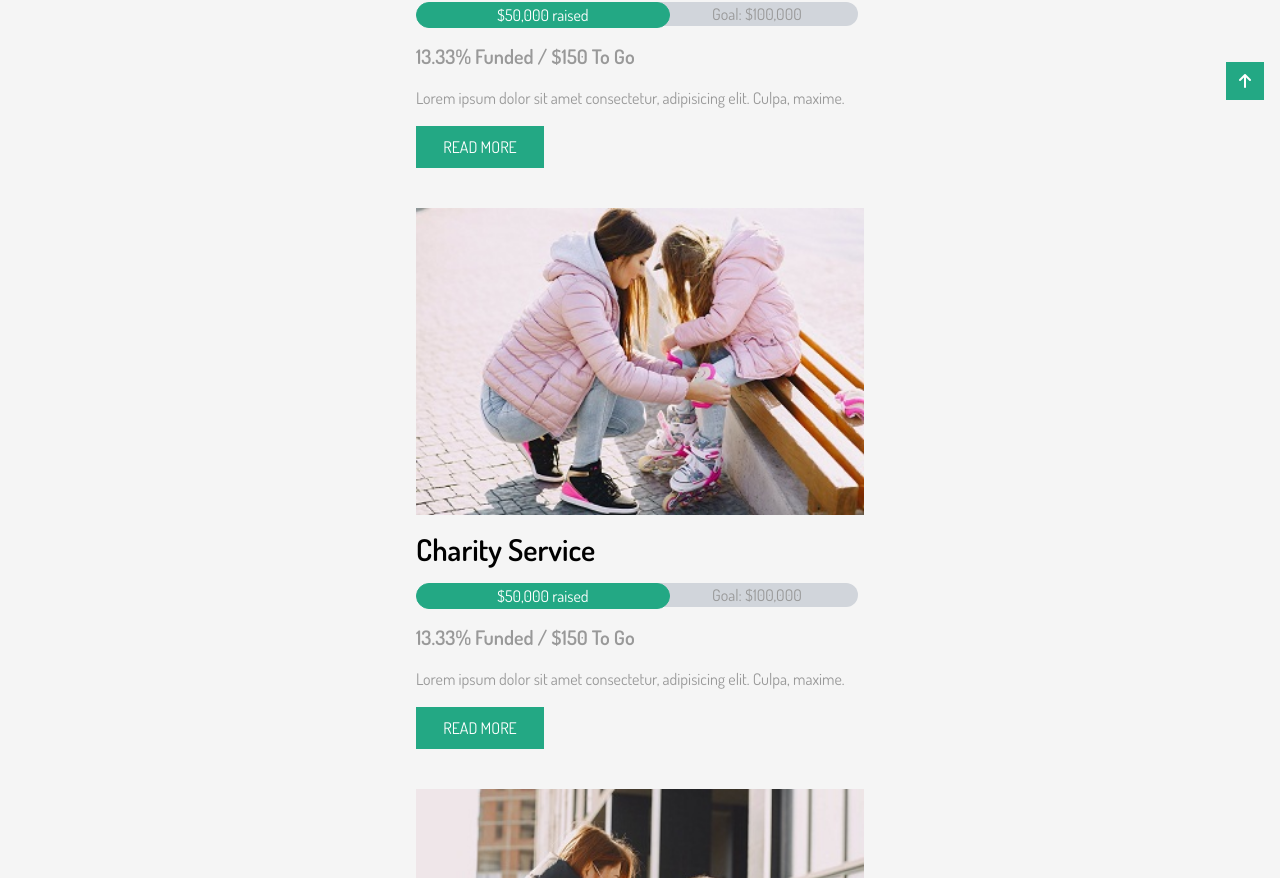
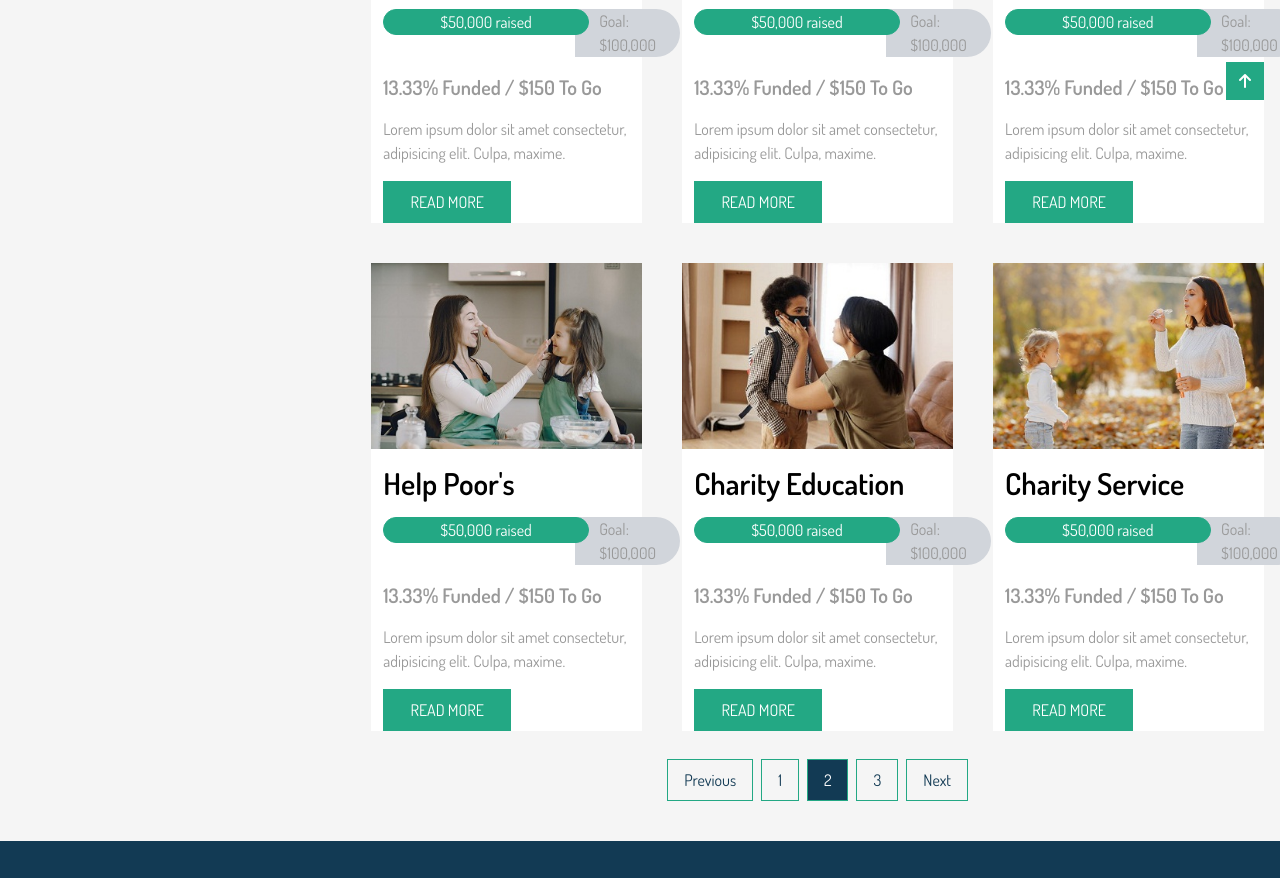
Before and after one commit to WarFreak-ATCS/Santiago-Juanillo-Orolfo-Kiran-Project, a website: page dist/causes.html in a window 1280 px wide. Shown: the part 685-1563 px from the top of the page. Drawn offline with nearby package versions, Linux system fonts and the light colour scheme.

Commit message:
FINAL NA TALAGA FR

```diff
--- a/src/input.css
+++ b/src/input.css
@@ -136,13 +136,13 @@
 
     /* banner */
     .about {
-        @apply py-10 bg-church h-[17rem]
+        @apply py-10 bg-church h-[25rem]
     }
     .about__wrapper {
         @apply px-4
     }
     .about__title {
-        @apply text-light pt-10 lg:ml-[22.2rem]
+        @apply text-light pt-32 lg:ml-[24rem]
     }
     .about__title--others {
         @apply flex flex-row gap-3
@@ -279,7 +279,7 @@
         @apply bg-bgcolor py-10
     }
     .funds__wrapper {
-        @apply grid grid-cols-1 gap-10 px-4
+        @apply grid grid-cols-1 gap-10 px-4 lg:grid grid-cols-3 lg:ml-[22.2rem]
     }
     .funds__donation--image img {
         @apply w-[28rem] hover:scale-[1.02] duration-300 object-cover
@@ -294,13 +294,16 @@
         @apply flex flex-row
     }
     .raised {
-        @apply border border-tertiary px-20 rounded-full text-light bg-tertiary absolute z-10 text-center
+        @apply border border-tertiary px-20 rounded-full text-light bg-tertiary absolute z-10 text-center lg:px-14
     }
     .goal {
-        @apply border-accent text-lightgray px-14 rounded-r-full bg-gray-300 z-0  ml-60
+        @apply border-accent text-lightgray px-14 rounded-r-full bg-gray-300 z-0  ml-60 lg:px-6 lg:ml-48 lg:justify-center
     }
     .funded {
         @apply text-lightgray font-semibold text-xl
+    }
+    .funds__donation--text {
+        @apply lg:ml-3
     }
     .funded--definition {
         @apply text-lightgray
@@ -309,7 +312,7 @@
         @apply w-[8rem] text-center
     }
     .funds__next {
-        @apply flex flex-row gap-2
+        @apply flex flex-row gap-2 lg:ml-[22.2rem]
     }
     .funds__next a {
         @apply border border-tertiary
```
Also changed, not shown: dist/about.html, dist/causes.html, dist/home.html, dist/output.css.
